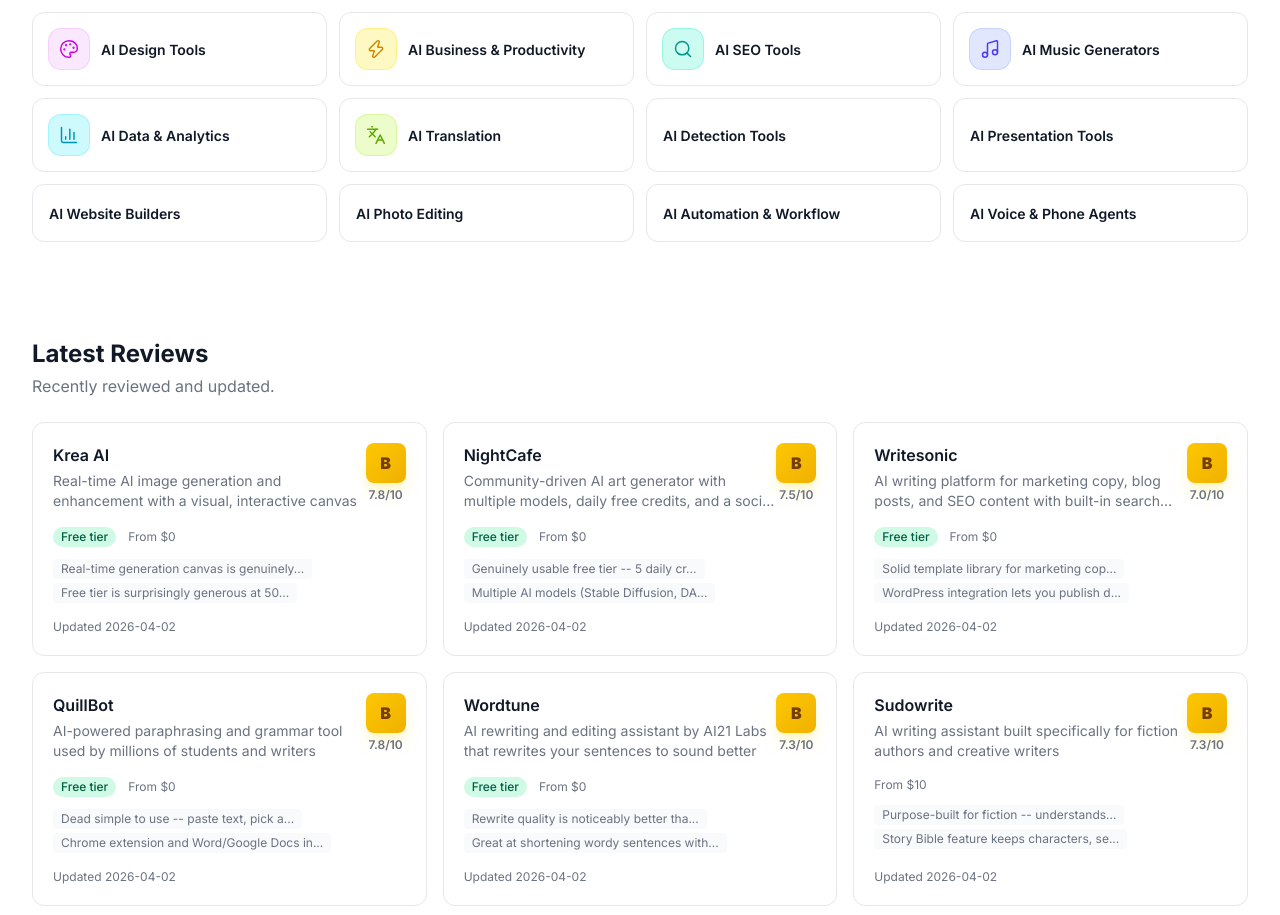
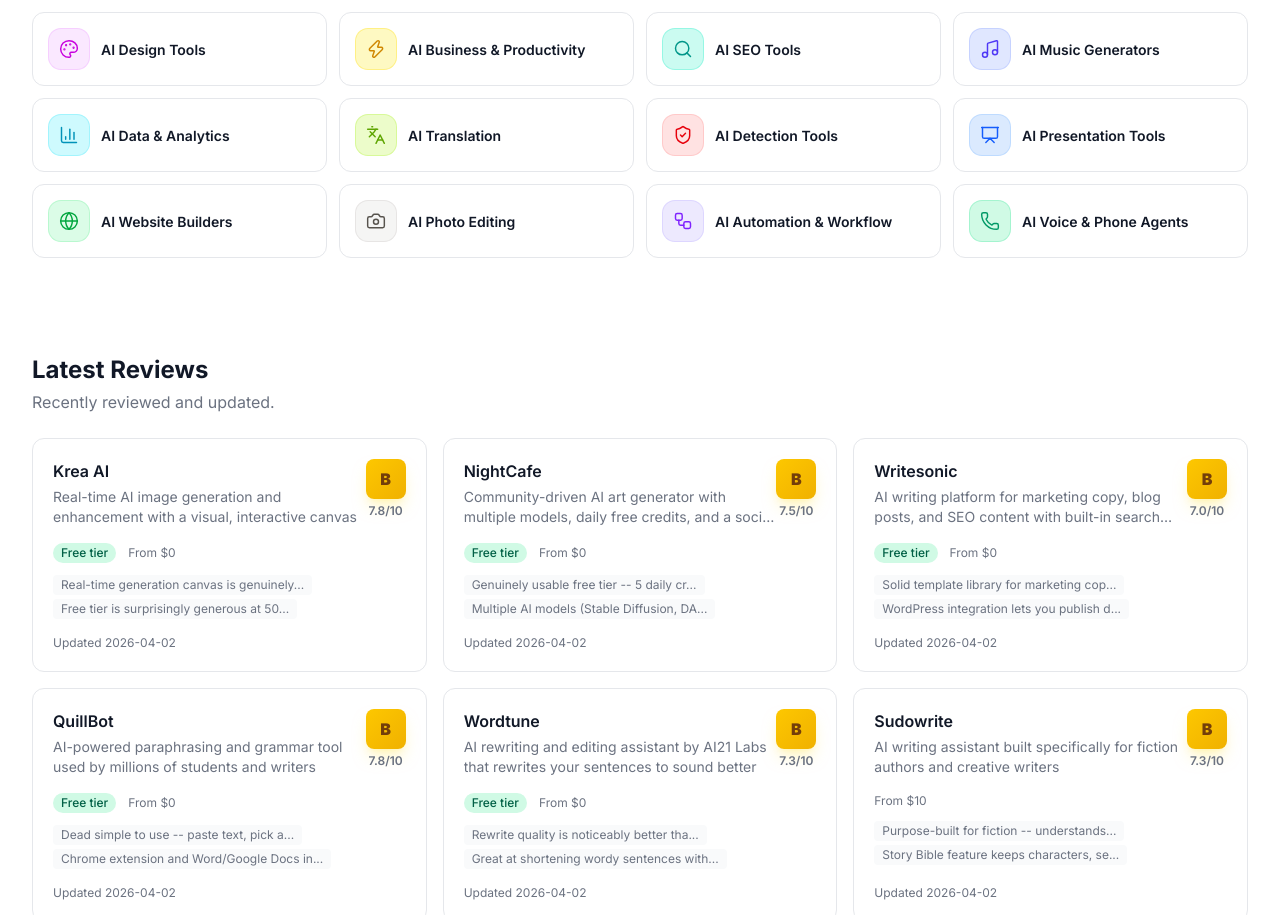
Before and after one commit to cmcmath84/aitooltier, a Next.js app: page / in a window 1280 px wide. Shown: the part 1238-2153 px from the top of the page. Built offline with nearby package versions, Linux system fonts and the light colour scheme.

Commit message:
Add missing category icons for 6 new categories
Detection Tools, Presentation Tools, Website Builders, Photo Editing,
Automation & Workflow, and Voice Agents were missing Lucide icons.

Co-Authored-By: Claude Opus 4.6 (1M context) <noreply@anthropic.com>

```diff
--- a/src/components/ui/CategoryIcon.tsx
+++ b/src/components/ui/CategoryIcon.tsx
@@ -13,6 +13,12 @@ import {
   Music,
   BarChart3,
   Languages,
+  ShieldCheck,
+  Presentation,
+  Globe,
+  Camera,
+  Workflow,
+  Phone,
   type LucideIcon,
 } from "lucide-react";
 
@@ -108,6 +114,42 @@ const iconMap: Record<string, CategoryIconConfig> = {
     text: "text-lime-600",
     ring: "ring-lime-200",
   },
+  "ai-detection-tools": {
+    icon: ShieldCheck,
+    bg: "bg-red-100",
+    text: "text-red-600",
+    ring: "ring-red-200",
+  },
+  "ai-presentation-tools": {
+    icon: Presentation,
+    bg: "bg-blue-100",
+    text: "text-blue-600",
+    ring: "ring-blue-200",
+  },
+  "ai-website-builders": {
+    icon: Globe,
+    bg: "bg-green-100",
+    text: "text-green-600",
+    ring: "ring-green-200",
+  },
+  "ai-photo-editing": {
+    icon: Camera,
+    bg: "bg-stone-100",
+    text: "text-stone-600",
+    ring: "ring-stone-200",
+  },
+  "ai-automation-workflow": {
+    icon: Workflow,
+    bg: "bg-violet-100",
+    text: "text-violet-600",
+    ring: "ring-violet-200",
+  },
+  "ai-voice-agents": {
+    icon: Phone,
+    bg: "bg-emerald-100",
+    text: "text-emerald-600",
+    ring: "ring-emerald-200",
+  },
 };
 
 interface CategoryIconProps {
```
